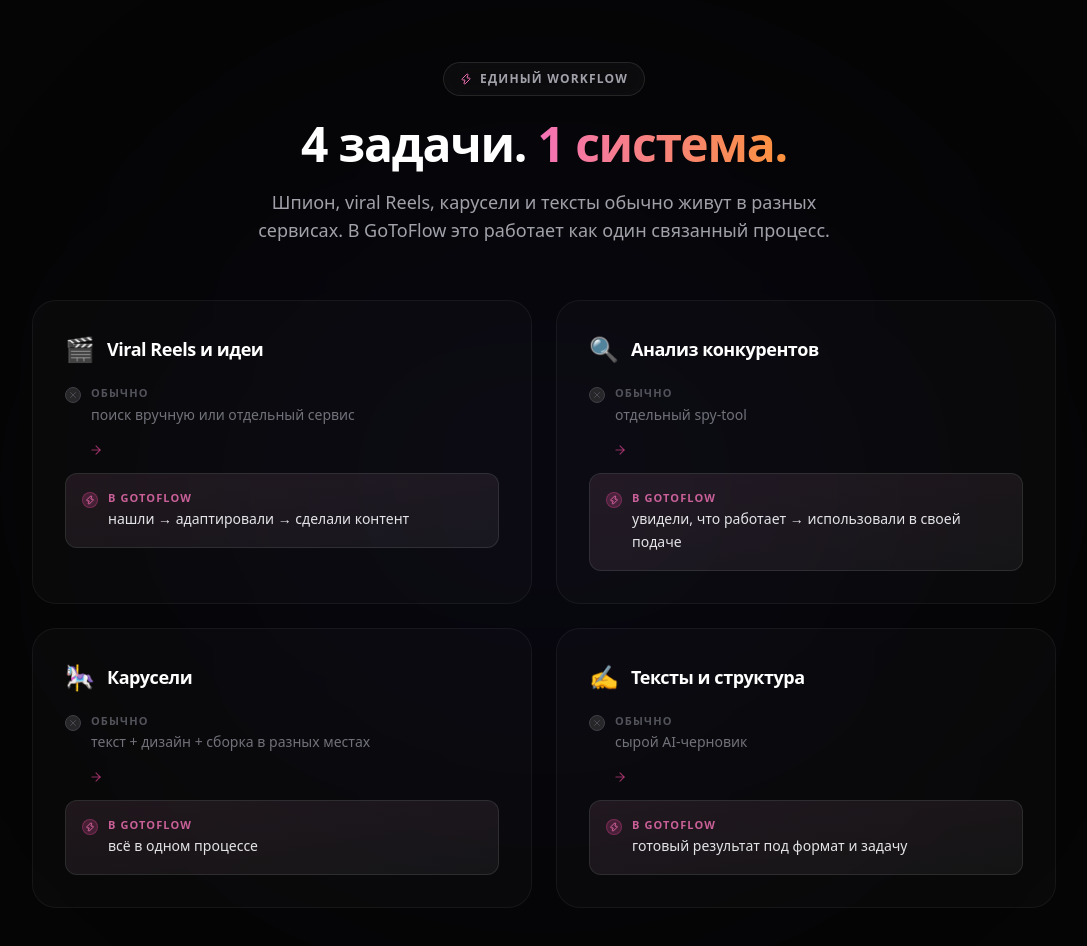
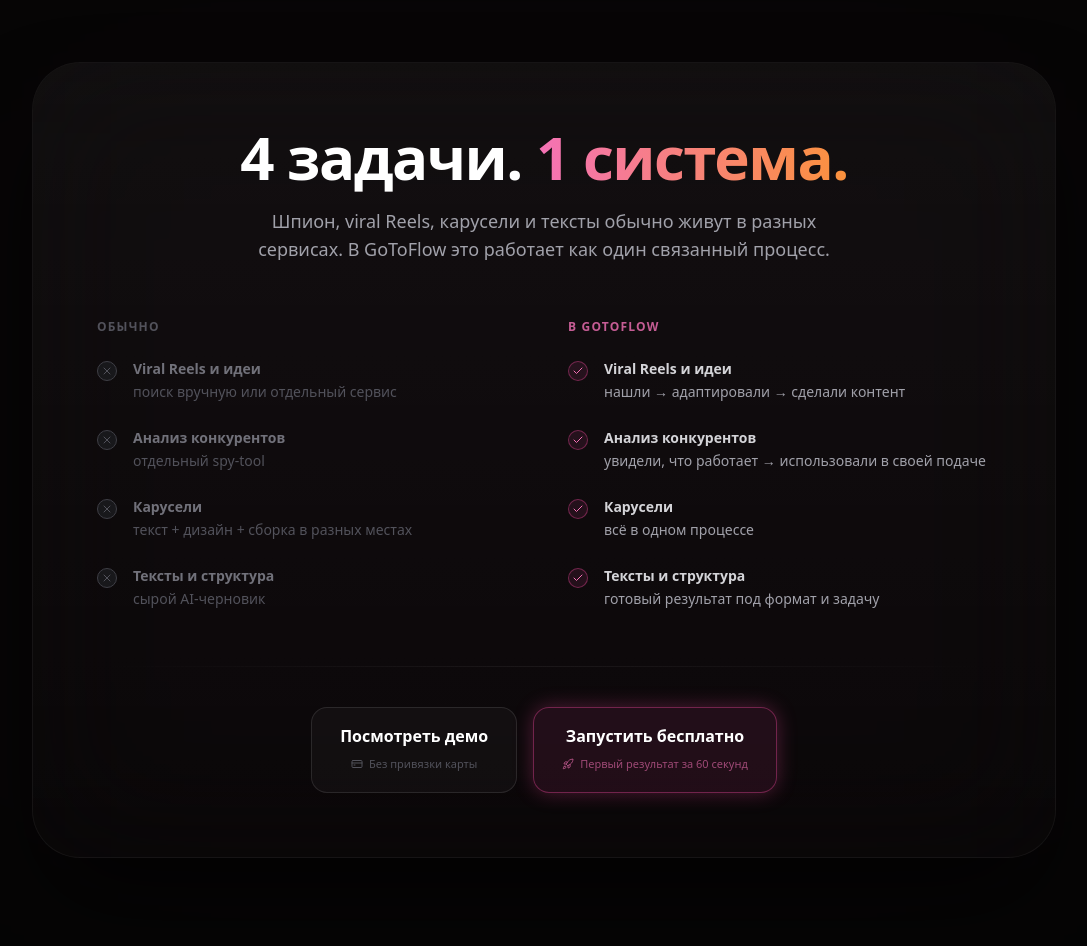
Before and after one commit to matteimikeska49-bot/gtf, a React (Vite) app: page / in a window 1280 px wide. Shown: the part 3700-4646 px from the top of the page, without its empty margins (96-1183 px from the left). Built offline with nearby package versions, Linux system fonts and the light colour scheme.

Commit message:
feat(unified-system): rewrite as floating glassmorphism monolith with 2-col comparison + CTA buttons

```diff
--- a/src/components/UnifiedSystem.jsx
+++ b/src/components/UnifiedSystem.jsx
@@ -1,122 +1,131 @@
 import React from 'react';
 import { motion } from 'framer-motion';
-import { X, ArrowRight, Zap } from 'lucide-react';
+import { X, Check, CreditCard, Rocket } from 'lucide-react';
 
-const cards = [
+/* ─── Данные сравнения ─── */
+const rows = [
   {
-    title: 'Viral Reels и идеи',
-    icon: '🎬',
+    label:   'Viral Reels и идеи',
     problem: 'поиск вручную или отдельный сервис',
-    solution: 'нашли → адаптировали → сделали контент',
+    solution:'нашли → адаптировали → сделали контент',
   },
   {
-    title: 'Анализ конкурентов',
-    icon: '🔍',
+    label:   'Анализ конкурентов',
     problem: 'отдельный spy-tool',
-    solution: 'увидели, что работает → использовали в своей подаче',
+    solution:'увидели, что работает → использовали в своей подаче',
   },
   {
-    title: 'Карусели',
-    icon: '🎠',
+    label:   'Карусели',
     problem: 'текст + дизайн + сборка в разных местах',
-    solution: 'всё в одном процессе',
+    solution:'всё в одном процессе',
   },
   {
-    title: 'Тексты и структура',
-    icon: '✍️',
+    label:   'Тексты и структура',
     problem: 'сырой AI-черновик',
-    solution: 'готовый результат под формат и задачу',
+    solution:'готовый результат под формат и задачу',
   },
 ];
-
-const Card = ({ card, index }) => (
-  <motion.div
-    initial={{ opacity: 0, y: 32 }}
-    whileInView={{ opacity: 1, y: 0 }}
-    viewport={{ once: true }}
-    transition={{ duration: 0.6, delay: index * 0.1, ease: 'easeOut' }}
-    className="bg-white/[0.02] border border-white/[0.05] rounded-3xl p-6 lg:p-8 group hover:border-white/10 hover:bg-white/[0.03] transition-all duration-300"
-  >
-    {/* Заголовок карточки */}
-    <div className="flex items-center gap-3 mb-5">
-      <span className="text-2xl">{card.icon}</span>
-      <h3 className="text-lg font-bold text-white tracking-tight">{card.title}</h3>
-    </div>
-
-    {/* Старый подход */}
-    <div className="flex items-start gap-2.5 mb-4">
-      <div className="shrink-0 mt-0.5 w-4 h-4 rounded-full bg-zinc-800 border border-zinc-700 flex items-center justify-center">
-        <X className="w-2.5 h-2.5 text-zinc-600" />
-      </div>
-      <div>
-        <span className="text-[11px] uppercase tracking-widest font-bold text-zinc-600 block mb-0.5">
-          Обычно
-        </span>
-        <p className="text-sm text-zinc-500 leading-relaxed">{card.problem}</p>
-      </div>
-    </div>
-
-    {/* Стрелка-разделитель */}
-    <div className="flex items-center gap-2 mb-4 pl-6">
-      <ArrowRight className="w-3.5 h-3.5 text-pink-500/60" />
-    </div>
-
-    {/* Новый подход — выделенный блок */}
-    <div className="bg-white/[0.05] border border-white/10 rounded-xl p-4 relative overflow-hidden">
-      {/* Лёгкий блик */}
-      <div className="absolute inset-0 bg-gradient-to-br from-pink-500/5 to-transparent pointer-events-none" />
-      <div className="flex items-start gap-2.5 relative z-10">
-        <div className="shrink-0 mt-0.5 w-4 h-4 rounded-full bg-pink-500/20 border border-pink-500/30 flex items-center justify-center">
-          <Zap className="w-2.5 h-2.5 text-pink-400" />
-        </div>
-        <div>
-          <span className="text-[11px] uppercase tracking-widest font-bold text-pink-400/80 block mb-0.5">
-            В GoToFlow
-          </span>
-          <p className="text-sm text-zinc-200 font-medium leading-relaxed">{card.solution}</p>
-        </div>
-      </div>
-    </div>
-  </motion.div>
-);
 
 export const UnifiedSystem = () => (
   <section className="py-24 md:py-32 px-6 relative z-10 w-full overflow-hidden bg-[#050505]">
 
-    {/* Фоновый ambient */}
-    <div className="absolute top-1/2 left-1/2 -translate-x-1/2 -translate-y-1/2 w-[60%] h-[60%] bg-indigo-600/5 blur-[140px] rounded-full pointer-events-none" />
+    <div className="max-w-5xl mx-auto relative">
 
-    <div className="max-w-5xl mx-auto relative z-10">
+      {/* ─── Фоновое свечение позади монолита ─── */}
+      <div className="absolute -inset-12 bg-pink-600/10 blur-[120px] opacity-20 rounded-[4rem] pointer-events-none -z-10" />
 
-      {/* Заголовок */}
+      {/* ─── Монолит ─── */}
       <motion.div
-        initial={{ opacity: 0, y: 32 }}
+        initial={{ opacity: 0, y: 48 }}
         whileInView={{ opacity: 1, y: 0 }}
         viewport={{ once: true }}
-        transition={{ duration: 0.7, ease: 'easeOut' }}
-        className="text-center mb-14"
+        transition={{ duration: 0.8, ease: 'easeOut' }}
+        className="bg-white/[0.01] backdrop-blur-3xl border border-white/[0.05] rounded-[3rem] p-10 md:p-16 relative z-10 shadow-[0_50px_100px_-20px_rgba(0,0,0,0.8)] overflow-hidden"
       >
-        {/* Бейдж */}
-        <div className="inline-flex items-center gap-2 px-4 py-2 rounded-full border border-white/10 bg-white/[0.03] text-zinc-400 text-xs tracking-widest uppercase font-bold mb-6 backdrop-blur-md">
-          <Zap className="w-3 h-3 text-pink-400" />
-          <span>Единый workflow</span>
+        {/* Внутренний шум-блик */}
+        <div className="absolute inset-0 bg-gradient-to-b from-white/[0.03] to-transparent pointer-events-none" />
+
+        {/* ─── Заголовок ─── */}
+        <div className="text-center mb-14 relative z-10">
+          <h2 className="text-4xl md:text-5xl lg:text-6xl font-bold text-white tracking-tight mb-5">
+            4 задачи.{' '}
+            <span className="text-gradient-brand">1 система.</span>
+          </h2>
+          <p className="text-base md:text-lg text-zinc-400 max-w-3xl mx-auto leading-relaxed font-medium text-balance">
+            Шпион, viral Reels, карусели и тексты обычно живут в разных сервисах.
+            В GoToFlow это работает как один связанный процесс.
+          </p>
         </div>
 
-        <h2 className="text-3xl md:text-4xl lg:text-5xl font-bold text-white tracking-tight mb-5">
-          4 задачи.{' '}
-          <span className="text-gradient-brand">1 система.</span>
-        </h2>
-        <p className="text-base md:text-lg text-zinc-400 max-w-2xl mx-auto leading-relaxed font-medium text-balance">
-          Шпион, viral Reels, карусели и тексты обычно живут в разных сервисах. В GoToFlow это работает как один связанный процесс.
-        </p>
+        {/* ─── Две колонки сравнения ─── */}
+        <div className="grid grid-cols-1 md:grid-cols-2 gap-8 md:gap-12 relative z-10 mb-14">
+
+          {/* Левая — «Обычно» */}
+          <div>
+            <p className="text-xs uppercase tracking-widest font-bold text-zinc-600 mb-6">
+              Обычно
+            </p>
+            <div className="flex flex-col gap-6">
+              {rows.map((row) => (
+                <div key={row.label} className="flex items-start gap-4">
+                  <div className="shrink-0 mt-0.5 w-5 h-5 rounded-full border border-zinc-700 bg-zinc-900 flex items-center justify-center">
+                    <X className="w-3 h-3 text-zinc-600" />
+                  </div>
+                  <div>
+                    <p className="text-sm font-semibold text-zinc-500 mb-0.5">{row.label}</p>
+                    <p className="text-sm text-zinc-600 leading-relaxed">{row.problem}</p>
+                  </div>
+                </div>
+              ))}
+            </div>
+          </div>
+
+          {/* Правая — «В GoToFlow» */}
+          <div>
+            <p className="text-xs uppercase tracking-widest font-bold text-pink-400/80 mb-6">
+              В GoToFlow
+            </p>
+            <div className="flex flex-col gap-6">
+              {rows.map((row) => (
+                <div key={row.label} className="flex items-start gap-4">
+                  <div className="shrink-0 mt-0.5 w-5 h-5 rounded-full border border-pink-500/40 bg-pink-500/10 flex items-center justify-center">
+                    <Check className="w-3 h-3 text-pink-400" />
+                  </div>
+                  <div>
+                    <p className="text-sm font-semibold text-zinc-300 mb-0.5">{row.label}</p>
+                    <p className="text-sm text-zinc-400 font-medium leading-relaxed">{row.solution}</p>
+                  </div>
+                </div>
+              ))}
+            </div>
+          </div>
+        </div>
+
+        {/* ─── Разделитель ─── */}
+        <div className="h-px bg-gradient-to-r from-transparent via-white/[0.06] to-transparent mb-10 relative z-10" />
+
+        {/* ─── Кнопки ─── */}
+        <div className="flex flex-col sm:flex-row items-center justify-center gap-4 relative z-10">
+
+          {/* Кнопка Демо */}
+          <button className="group flex flex-col items-center gap-1 px-7 py-4 rounded-2xl border border-white/10 bg-white/[0.03] text-white font-semibold text-base hover:bg-white/[0.06] hover:border-white/20 transition-all duration-300 min-w-[200px]">
+            <span>Посмотреть демо</span>
+            <span className="flex items-center gap-1.5 text-[11px] font-normal text-zinc-600">
+              <CreditCard className="w-3 h-3" />
+              Без привязки карты
+            </span>
+          </button>
+
+          {/* Кнопка CTA */}
+          <button className="group flex flex-col items-center gap-1 px-7 py-4 rounded-2xl border border-pink-500/40 bg-pink-500/10 text-white font-semibold text-base shadow-[0_0_20px_rgba(236,72,153,0.3)] hover:shadow-[0_0_36px_rgba(236,72,153,0.45)] hover:bg-pink-500/15 hover:border-pink-500/60 transition-all duration-300 min-w-[200px]">
+            <span>Запустить бесплатно</span>
+            <span className="flex items-center gap-1.5 text-[11px] font-normal text-pink-400/60">
+              <Rocket className="w-3 h-3" />
+              Первый результат за 60 секунд
+            </span>
+          </button>
+        </div>
       </motion.div>
-
-      {/* Сетка карточек */}
-      <div className="grid grid-cols-1 md:grid-cols-2 gap-6">
-        {cards.map((card, i) => (
-          <Card key={card.title} card={card} index={i} />
-        ))}
-      </div>
     </div>
   </section>
 );
```
